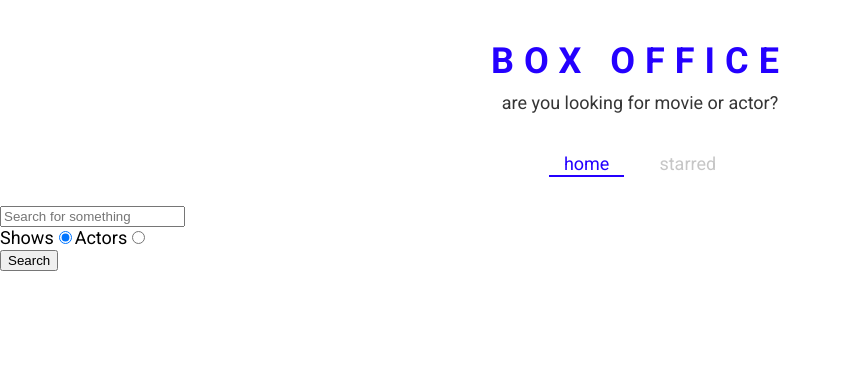
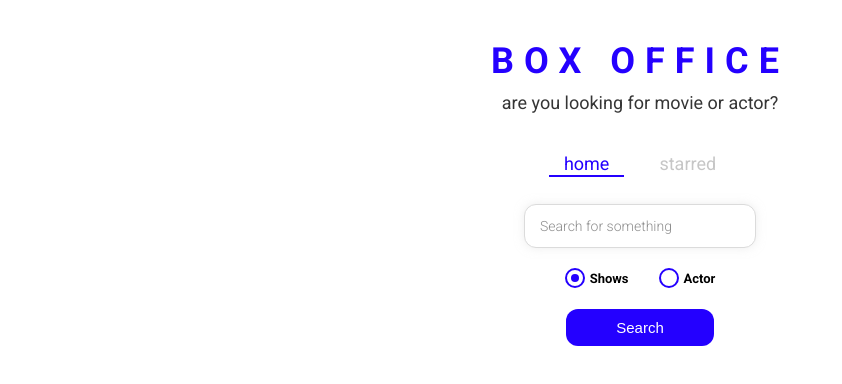
Before and after one commit to NareshPochamoni/Box-off.., a React (Create React App) app: page / in a window 1280 px wide. Shown: the top 384 px of the page, without its empty margins (0-842 px from the left). Built offline with nearby package versions, Linux system fonts and the light colour scheme.

Commit message:
styled part2

```diff
--- /dev/null
+++ b/src/components/CustomRadio.js
@@ -0,0 +1,71 @@
+/* eslint-disable react/function-component-definition */
+import React from 'react';
+import styled from 'styled-components';
+
+const RadioWrapper = styled.label`
+  display: block;
+  position: relative;
+  padding-left: 25px;
+  cursor: pointer;
+  font-size: 13px;
+  user-select: none;
+  font-weight: 700;
+  line-height: 1.65;
+
+  input {
+    position: absolute;
+    opacity: 0;
+    cursor: pointer;
+  }
+
+  span {
+    position: absolute;
+    top: 0;
+    left: 0;
+    height: 16px;
+    width: 16px;
+    background-color: #fff;
+    border: 2px solid ${({ theme }) => theme.mainColors.blue};
+    border-radius: 50%;
+  }
+
+  input:checked ~ span {
+    background-color: #fff;
+    border: 2px solid ${({ theme }) => theme.mainColors.blue};
+  }
+
+  span:after {
+    content: '';
+    position: absolute;
+    display: none;
+  }
+
+  input:checked ~ span:after {
+    display: block;
+  }
+
+  span:after {
+    top: 4px;
+    left: 4px;
+    width: 8px;
+    height: 8px;
+    border-radius: 50%;
+    background: ${({ theme }) => theme.mainColors.blue};
+  }
+`;
+
+const CustomRadio = ({label,...restProps}) => {
+    return (
+        <RadioWrapper htmlFor={restProps.id}>
+         {label}
+          <input
+          {...restProps} type="radio"
+
+
+          />
+          <span />
+        </RadioWrapper>
+    )
+}
+
+export default CustomRadio
--- a/src/pages/Home.js
+++ b/src/pages/Home.js
@@ -5,6 +5,8 @@
 import ShowGrid from '../components/show/ShowGrid';
 import ActorGrid from '../components/actor/ActorGrid';
 import { useLastQuery } from '../misc/custom-hooks';
+import { RadioInputsWrapper, SearchButtonWrapper, SearchInput } from './Home.styled';
+import CustomRadio from '../components/CustomRadio';
 
 const Home = () => {
   const [input, setInput] = useLastQuery();
@@ -50,7 +52,8 @@
 
   return (
     <MainPageLayout>
-      <input
+      <SearchInput
+        label="Shows"
         type="text"
         placeholder="Search for something"
         onChange={onInputChange}
@@ -58,33 +61,39 @@
         value={input}
       />
 
+      <RadioInputsWrapper>
         <div>
-        <label htmlFor="shows-search">
-          Shows
-          <input
+
+        <CustomRadio
+        label="Shows"
         id="shows-search"
-            type="radio"
+        type="text"
         value="shows"
         checked={isShowsSearch}
         onChange={onRadioChange}
         />
-        </label>
+        </div>
 
-        <label htmlFor="actors-search">
-          Actors
-          <input
+        <div>
+        <CustomRadio
+            label="Actor"
             id="actors-search"
-            type="radio"
+            type="text"
             value="people"
             checked={!isShowsSearch}
             onChange={onRadioChange}
           />
-        </label>
+
+
         </div>
+      </RadioInputsWrapper>
 
+    <SearchButtonWrapper>
       <button type="button" onClick={onSearch}>
         Search
       </button>
+
+      </SearchButtonWrapper>
       {renderResults()}
     </MainPageLayout>
   );
--- /dev/null
+++ b/src/pages/Home.styled.js
@@ -0,0 +1,49 @@
+import styled from "styled-components";
+
+export const SearchInput = styled.input`
+  display: block;
+  font-family: 'Roboto', sans-serif;
+  width: 200px;
+  margin: auto;
+  outline: none;
+  padding: 13px 15px;
+  border: 1px solid #dbdbdb;
+  box-shadow: 0px 0px 10px 0px rgba(219, 219, 219, 0.5);
+  font-size: 14px;
+  border-radius: 12px;
+  color: #8d8d8d;
+
+  &::placeholder {
+    font-weight: 300;
+    color: #8d8d8d;
+  }
+`;
+
+export const RadioInputsWrapper = styled.div`
+  display: flex;
+  justify-content: center;
+  margin: 20px 0;
+
+  div {
+    margin: 0 15px;
+  }
+`;
+
+export const SearchButtonWrapper = styled.div`
+  text-align: center;
+  margin-bottom: 35px;
+
+  button {
+    color: #fff;
+    background-color: ${({ theme }) => theme.mainColors.blue};
+    margin: auto;
+    padding: 10px 50px;
+    font-size: 15px;
+    border: none;
+    outline: none;
+    border-radius: 12px;
+    &:hover {
+      cursor: pointer;
+    }
+  }
+`;
```
Lines whose indentation alone changed are shown as unchanged.
